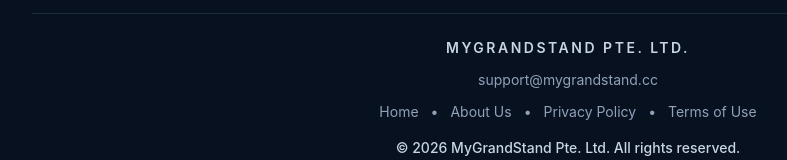
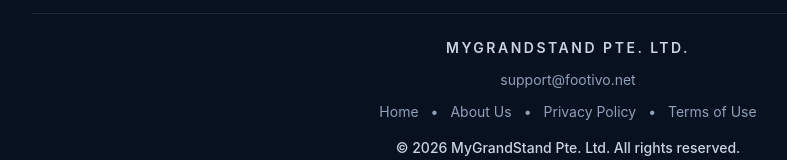
Before and after one commit to dtarafdar21-ops/mygrandstand-web, a Next.js app: page / in a window 1280 px wide. Shown: the part 673-833 px from the top of the page, without its empty margins (72-859 px from the left). Built offline with nearby package versions, Linux system fonts and the light colour scheme.

Commit message:
fix(web): update corporate support email

```diff
--- a/components/SiteFooter.tsx
+++ b/components/SiteFooter.tsx
@@ -13,10 +13,10 @@ export function SiteFooter({ returnTo = "/" }: { returnTo?: string }) {
         </p>
 
         <a
-          href="mailto:support@mygrandstand.cc"
+          href="mailto:support@footivo.net"
           className={`mt-3 block ${footerLinkClass}`}
         >
-          support@mygrandstand.cc
+          support@footivo.net
         </a>
 
         <nav
```
Also changed, not shown: 1 other file (tests, documents, lock files or other folders).
